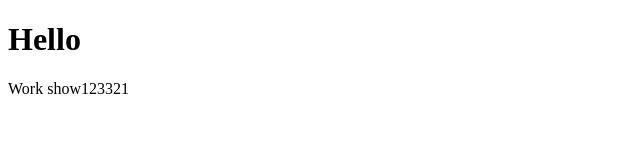
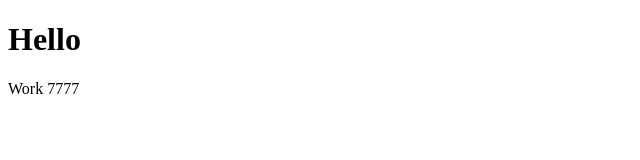
Before and after one commit to kirill270990/jslurn2, a plain HTML site: page index.html in a window 1280 px wide. Shown: the full height of the page, 0-640 px from the left. Drawn offline with Linux system fonts and the light colour scheme.

Commit message:
New commit

```diff
--- a/index.html
+++ b/index.html
@@ -7,7 +7,7 @@
 </head>
 <body>
 	<h1>Hello</h1>
-	<p>Work show123321</p>
+	<p>Work 7777</p>
 	<script src="script.js"></script>
 </body>
 </html>
```
